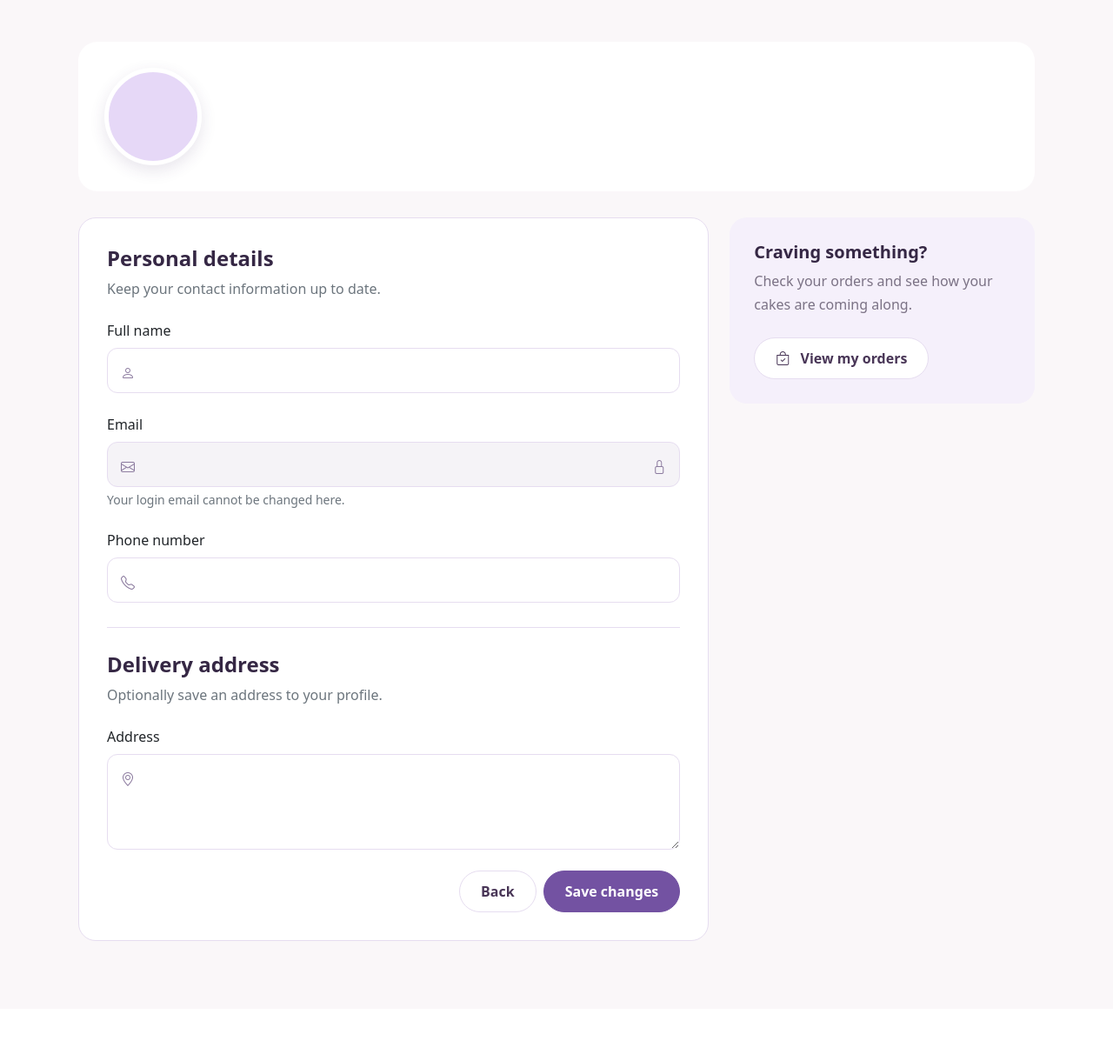
After one commit to wanajwa/CakeStudio, an ASP.NET Core app: template CakeStudio/Views/Account/Profile.cshtml in a window 1280 px wide. The commit adds this page. Shown: the whole page at 87% size. Run offline with ASP.NET Core 8, Linux system fonts and the light colour scheme; the template is opened without the code that fills it, so the values that code supplies are empty; style sheets or scripts are compiled from the project's sources; some libraries are stand-ins or nearby versions.

Commit message:
add customer profile UI

```diff
--- a/CakeStudio/Models/User.cs
+++ b/CakeStudio/Models/User.cs
@@ -19,9 +19,10 @@ namespace CakeStudio.Models
         [StringLength(255)]
         public virtual string PasswordHash { get; set; } = string.Empty;
 
+        [Required(ErrorMessage = "Phone number is required.")]
         [Phone(ErrorMessage = "Invalid phone number.")]
         [StringLength(20)]
-        public virtual string? PhoneNumber { get; set; }
+        public virtual string PhoneNumber { get; set; } = string.Empty;
 
         [StringLength(500)]
         public virtual string? Address { get; set; }
--- a/CakeStudio/Services/IUserService.cs
+++ b/CakeStudio/Services/IUserService.cs
@@ -1,4 +1,5 @@
 using CakeStudio.Models;
+using CakeStudio.ViewModels;
 
 namespace CakeStudio.Services
 {
@@ -6,5 +7,7 @@ namespace CakeStudio.Services
     {
         Response Login(string email, string password);
         Response Register(User user, string password);
+        Response GetCustomerProfile(int customerId);
+        Response UpdateCustomerProfile(int customerId, CustomerProfileViewModel model);
     }
 }
--- /dev/null
+++ b/CakeStudio/Views/Account/Profile.cshtml
@@ -0,0 +1,185 @@
+@model CakeStudio.ViewModels.CustomerProfileViewModel
+
+@{
+    ViewData["Title"] = "My Profile";
+
+    var initials = string.Concat(
+        Model.Name.Split(' ', StringSplitOptions.RemoveEmptyEntries)
+            .Take(2)
+            .Select(word => word[0]))
+        .ToUpperInvariant();
+}
+
+@section Styles {
+    <link rel="stylesheet"
+          href="~/css/profile.css"
+          asp-append-version="true" />
+}
+
+<div class="profile-page">
+
+    <div class="profile-banner">
+        <div class="profile-heading">
+            <div class="profile-avatar" aria-hidden="true">
+                @initials
+            </div>
+
+            <div class="profile-identity">
+                <h2>@Model.Name</h2>
+                <p>@Model.Email</p>
+            </div>
+        </div>
+    </div>
+
+    @if (TempData["SuccessMessage"] != null)
+    {
+        <div class="alert alert-success" role="status">
+            @TempData["SuccessMessage"]
+        </div>
+    }
+
+    <div class="row g-4">
+
+        <!-- Profile form -->
+        <div class="col-lg-8">
+            <div class="profile-details-card">
+
+                <h4>Personal details</h4>
+                <p class="text-muted mb-4">
+                    Keep your contact information up to date.
+                </p>
+
+                <form asp-controller="Account"
+                      asp-action="Profile"
+                      method="post">
+
+                    <div asp-validation-summary="ModelOnly"
+                         class="text-danger mb-3"></div>
+
+                    <div class="mb-4">
+                        <label asp-for="Name" class="form-label">
+                            Full name
+                        </label>
+
+                        <div class="profile-field">
+                            <i class="bi bi-person"
+                               aria-hidden="true"></i>
+
+                            <input asp-for="Name"
+                                   class="form-control"
+                                   autocomplete="name" />
+                        </div>
+
+                        <span asp-validation-for="Name"
+                              class="text-danger"></span>
+                    </div>
+
+                    <div class="mb-4">
+                        <label asp-for="Email"
+                               class="form-label"></label>
+
+                        <div class="profile-field">
+                            <i class="bi bi-envelope"
+                               aria-hidden="true"></i>
+
+                            <input asp-for="Email"
+                                   class="form-control"
+                                   readonly />
+
+                            <i class="bi bi-lock profile-lock"
+                               aria-hidden="true"></i>
+                        </div>
+
+                        <div class="form-text">
+                            Your login email cannot be changed here.
+                        </div>
+                    </div>
+
+                    <div class="mb-3">
+                        <label asp-for="PhoneNumber"
+                               class="form-label">
+                            Phone number
+                        </label>
+
+                        <div class="profile-field">
+                            <i class="bi bi-telephone"
+                               aria-hidden="true"></i>
+
+                            <input asp-for="PhoneNumber"
+                                   type="tel"
+                                   class="form-control"
+                                   autocomplete="tel" />
+                        </div>
+
+                        <span asp-validation-for="PhoneNumber"
+                              class="text-danger"></span>
+                    </div>
+
+                    <hr class="profile-divider" />
+
+                    <h4>Delivery address</h4>
+                    <p class="text-muted mb-4">
+                        Optionally save an address to your profile.
+                    </p>
+
+                    <div class="mb-4">
+                        <label asp-for="Address" class="form-label">
+                            Address
+                        </label>
+
+                        <div class="profile-field">
+                            <i class="bi bi-geo-alt"
+                               aria-hidden="true"></i>
+
+                            <textarea asp-for="Address"
+                                      class="form-control"
+                                      rows="3"
+                                      autocomplete="street-address"></textarea>
+                        </div>
+
+                        <span asp-validation-for="Address"
+                              class="text-danger"></span>
+                    </div>
+
+                    <div class="d-flex justify-content-end flex-wrap gap-2">
+                        <a asp-controller="CustomerCake"
+                           asp-action="Index"
+                           class="btn profile-back">
+                            Back
+                        </a>
+
+                        <button type="submit"
+                                class="btn profile-save">
+                            Save changes
+                        </button>
+                    </div>
+
+                </form>
+            </div>
+        </div>
+
+        <!-- Orders shortcut -->
+        <div class="col-lg-4">
+            <div class="profile-orders-card">
+                <h5>Craving something?</h5>
+
+                <p class="mt-2 mb-4">
+                    Check your orders and see how your cakes are coming along.
+                </p>
+
+                <a asp-controller="Order"
+                   asp-action="MyOrders"
+                   class="btn profile-orders-link">
+                    <i class="bi bi-bag-check me-2"
+                       aria-hidden="true"></i>
+                    View my orders
+                </a>
+            </div>
+        </div>
+
+    </div>
+</div>
+
+@section Scripts {
+    <partial name="_ValidationScriptsPartial" />
+}
--- a/CakeStudio/Views/Shared/_Layout.cshtml
+++ b/CakeStudio/Views/Shared/_Layout.cshtml
@@ -88,6 +88,14 @@
                            asp-action="MyOrders">
                             <i class="bi bi-bag-check me-3"></i>
                             My Orders
+                        </a>
+
+                        <!-- My Profile -->
+                        <a class="nav-link sidebar-link @(currentController == "Account" ? "active" : "")"
+                           asp-controller="Account"
+                           asp-action="Profile">
+                            <i class="bi bi-person me-3"></i>
+                            My Profile
                         </a>
                     }
 
@@ -183,6 +191,12 @@
                                 <i class="bi bi-bag-check me-3"></i>
                                 My Orders
                             </a>
+                            <a class="nav-link sidebar-link"
+                               asp-controller="Account"
+                               asp-action="Profile">
+                                <i class="bi bi-person me-3"></i>
+                                My Profile
+                            </a>
 
                         }
 
--- /dev/null
+++ b/CakeStudio/wwwroot/css/profile.css
@@ -0,0 +1,195 @@
+.profile-page {
+    --profile-purple: #7352a2;
+    --profile-light: #f5f0fb;
+    --profile-border: #e6ddf0;
+    max-width: 1100px;
+    margin: 0 auto;
+    padding-bottom: 30px;
+}
+
+/* Banner */
+.profile-banner {
+    background: #fff;
+    border-radius: 22px;
+    padding: 30px;
+    margin-bottom: 30px;
+}
+
+.profile-heading {
+    display: flex;
+    align-items: center;
+    gap: 22px;
+    margin: 0;
+}
+
+.profile-avatar {
+    display: flex;
+    align-items: center;
+    justify-content: center;
+    flex-shrink: 0;
+    width: 112px;
+    height: 112px;
+    border: 5px solid white;
+    border-radius: 50%;
+    background: #e6d8f7;
+    color: #593882;
+    font-size: 34px;
+    font-weight: 700;
+    box-shadow: 0 6px 18px rgba(65, 40, 95, 0.12);
+}
+
+.profile-identity {
+    min-width: 0;
+    padding-bottom: 4px;
+}
+
+.profile-heading h2 {
+    margin-bottom: 4px;
+    color: #352744;
+    font-weight: 700;
+    overflow-wrap: anywhere;
+}
+
+.profile-heading p {
+    margin-bottom: 4px;
+    color: #7b7285;
+    overflow-wrap: anywhere;
+}
+
+/* Form card */
+.profile-details-card {
+    padding: 32px;
+    background: white;
+    border: 1px solid var(--profile-border);
+    border-radius: 20px;
+}
+
+.profile-page h4,
+.profile-page h5 {
+    color: #352744;
+    font-weight: 600;
+}
+
+.profile-page .form-label {
+    margin-bottom: 8px;
+    font-weight: 500;
+}
+
+/* Fields and icons */
+.profile-field {
+    position: relative;
+}
+
+    .profile-field > i {
+        position: absolute;
+        top: 17px;
+        left: 16px;
+        color: #8b7a9e;
+        pointer-events: none;
+    }
+
+.profile-page .form-control {
+    padding: 13px 16px 13px 45px;
+    border: 1px solid var(--profile-border);
+    border-radius: 12px;
+}
+
+    .profile-page .form-control:focus {
+        border-color: #a58ac5;
+        box-shadow: 0 0 0 3px rgba(115, 82, 162, 0.12);
+    }
+
+    .profile-page .form-control[readonly] {
+        padding-right: 42px;
+        background: #f5f3f7;
+        color: #7b7285;
+    }
+
+.profile-field > .profile-lock {
+    right: 16px;
+    left: auto;
+}
+
+.profile-page textarea.form-control {
+    min-height: 110px;
+    resize: vertical;
+}
+
+.profile-divider {
+    margin: 28px 0;
+    border: 0;
+    border-top: 1px solid var(--profile-border);
+    opacity: 1;
+}
+
+/* Orders shortcut */
+.profile-orders-card {
+    padding: 28px;
+    background: var(--profile-light);
+    border-radius: 20px;
+}
+
+    .profile-orders-card p {
+        color: #7b7285;
+        line-height: 1.7;
+    }
+
+/* Buttons */
+.profile-page .profile-save,
+.profile-page .profile-back,
+.profile-page .profile-orders-link {
+    padding: 11px 24px;
+    border-radius: 30px;
+    font-weight: 600;
+}
+
+.profile-page .profile-save {
+    background: var(--profile-purple);
+    border: 1px solid var(--profile-purple);
+    color: white;
+}
+
+    .profile-page .profile-save:hover {
+        background: #5e4089;
+        border-color: #5e4089;
+        color: white;
+    }
+
+.profile-page .profile-back,
+.profile-page .profile-orders-link {
+    background: white;
+    border: 1px solid var(--profile-border);
+    color: #493657;
+}
+
+    .profile-page .profile-back:hover,
+    .profile-page .profile-orders-link:hover {
+        background: #eee6f7;
+        color: #493657;
+    }
+
+/* Mobile */
+@media (max-width: 575.98px) {
+    .profile-banner {
+        padding: 22px;
+    }
+
+    .profile-heading {
+        gap: 14px;
+        margin: 0;
+    }
+
+    .profile-avatar {
+        width: 80px;
+        height: 80px;
+        font-size: 25px;
+    }
+
+    .profile-heading h2 {
+        font-size: 22px;
+    }
+
+    .profile-details-card {
+        padding: 22px;
+    }
+}
```
Also changed, not shown: CakeStudio/Controllers/AccountController.cs (+65 -0 lines), CakeStudio/Services/UserService.cs (+101 -0 lines), CakeStudio/ViewModels/CustomerProfileViewModel.cs (added, +21 -0 lines).
